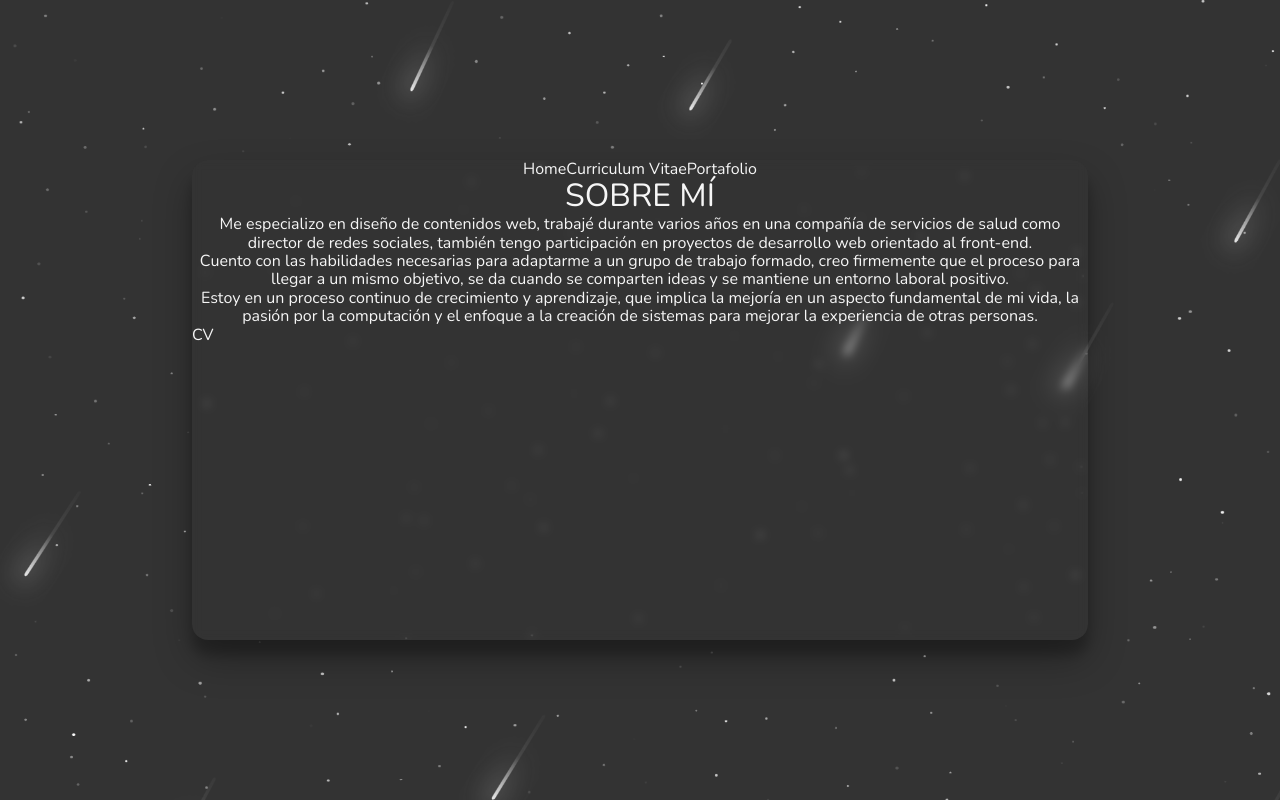
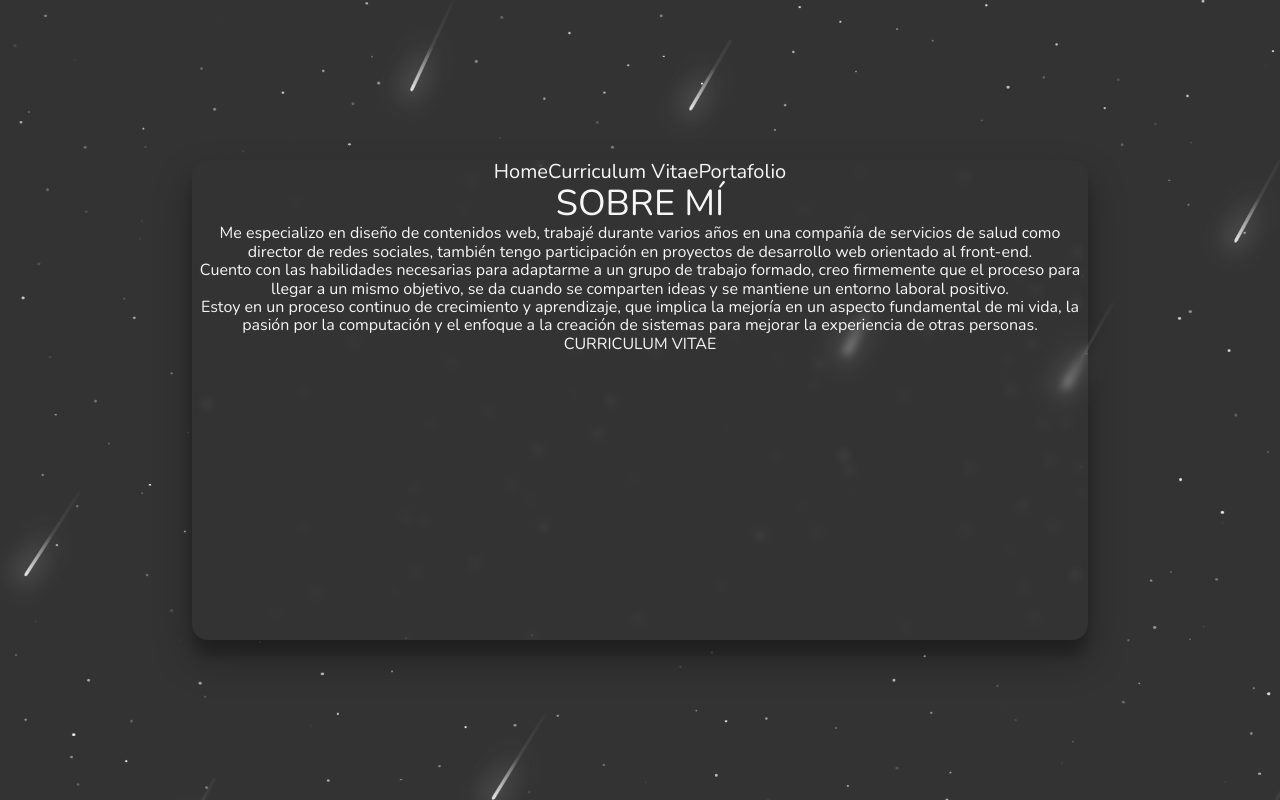
Before and after one commit to BalthaGonzalez/proyecto-bgl-web, a React (Vite) app: page /cv in a window 1280 px wide. Built offline with nearby package versions, Linux system fonts and the light colour scheme.

Commit message:
Feat: Styles

```diff
--- a/src/components/alertbutton/alertbutton.jsx
+++ b/src/components/alertbutton/alertbutton.jsx
@@ -10,9 +10,9 @@ export default function Alertbutton() {
     return (
 
         <a href="../src/assets/Curriculum-Vitae.pdf" target="_blank" rel="noopener noreferrer">
-            <AlertButton message="Visualizar Curriculum Vitae">
-                <button className="m-1 relative h-12 overflow-hidden rounded bg-neutral-950 px-5 py-2.5 text-white transition-all duration-300 hover:ring-2 hover:ring-neutral-800 hover:ring-offset-2">
-                    <span className="relative">CV</span>
+            <AlertButton message="Abrir en otra pestaña.">
+                <button className="u-color-bgl-white border rounded-lg p-4 ">
+                    <span className="relative">CURRICULUM VITAE</span>
                 </button>
             </AlertButton>
         </a>
--- a/src/components/biography/_biography.scss
+++ b/src/components/biography/_biography.scss
@@ -27,11 +27,17 @@
 
 .texto {
     position: relative;
-    @include animate-opacity(1s, 0s);
+    @include animate-opacity(1.5s, 0s);
 
     & p {
         position: relative;
-        @include animate-opacity(1.5s, 0s);
+        @include animate-opacity(2s, 0s);
+    }
+
+    .alertbutton {
+        fill: map.get(colors.$bgl-colors, white);
+        position: relative;
+        @include animate-opacity(2.5s, 0s);
     }
 }
 
--- a/src/components/biography/biography.jsx
+++ b/src/components/biography/biography.jsx
@@ -1,3 +1,5 @@
+import Alertbutton from '../alertbutton/alertbutton';
+
 import './_biography.scss';
 
 export default function biography() {
@@ -13,6 +15,9 @@ export default function biography() {
             <p className="mb-12">
                 Estoy en un proceso continuo de crecimiento y aprendizaje, que implica la mejoría en un aspecto fundamental de mi vida, la pasión por la computación y el enfoque a la creación de sistemas para mejorar la experiencia de otras personas.
             </p>
+            <div className='alertbutton'>
+                < Alertbutton />
+            </div>
         </article>
     )
 }
--- a/src/components/maincontainer/_maincontainer.scss
+++ b/src/components/maincontainer/_maincontainer.scss
@@ -24,4 +24,12 @@
     box-shadow: rgba(0, 0, 0, 0.3) 0px 19px 38px, rgba(0, 0, 0, 0.2) 0px 15px 12px;
     backdrop-filter: blur(5px);
     -webkit-backdrop-filter: blur(5px);
+
+    & h1 {
+        font-size: 36px;
+    }
+
+    & h2 {
+        font-size: 30px;
+    }
 }
--- a/src/components/menu/_menu.scss
+++ b/src/components/menu/_menu.scss
@@ -1,11 +1,14 @@
 @use "sass:map";
 @use "./../../colors.scss";
 
-button {
-    font-size: 16px;
-    color: map.get(colors.$bgl-colors, white);
+.navbuttons {
 
-    &::after {
+    & button {
+        font-size: 20px;
+        color: map.get(colors.$bgl-colors, white);
+    }
+
+    & ::after {
         background-color: map.get(colors.$bgl-colors, white);
     }
 }
--- a/src/components/menu/menu.jsx
+++ b/src/components/menu/menu.jsx
@@ -3,6 +3,7 @@ import './_menu.scss';
 
 export default function Menu() {
     return (
+        <div className="navbuttons">
             <nav>
                 <NavLink to="/">
                     <button className="mx-4 relative after:absolute after:bottom-0 after:left-0 after:right-0 after:h-[1px] after:w-full after:origin-bottom after:scale-x-0 after:transition-transform after:duration-300 after:ease-[cubic-bezier(0.65_0.05_0.36_1)] hover:after:origin-bottom hover:after:scale-x-100">
@@ -17,5 +18,6 @@ export default function Menu() {
                         Portafolio</button>
                 </NavLink>
             </nav>
+        </div>
     )
 }
--- a/src/components/profile/_profile.scss
+++ b/src/components/profile/_profile.scss
@@ -19,18 +19,18 @@
 
 .title {
     position: relative;
-    @include animate-opacity(1s, 0s);
+    @include animate-opacity(1.5s, 0s);
 }
 
 .button {
     position: relative;
-    @include animate-opacity(1.5s, 0s);
+    @include animate-opacity(2s, 0s);
 }
 
 svg path {
     fill: map.get(colors.$bgl-colors, white);
     position: relative;
-    @include animate-opacity(2s, 0s);
+    @include animate-opacity(2.5s, 0s);
 }
 
 @include keyframes-opacity;
--- a/src/components/profile/profile.jsx
+++ b/src/components/profile/profile.jsx
@@ -8,11 +8,10 @@ export default function profile() {
                 <h2 className="m-4">FRONT-END DEVELOPER</h2>
             </div>
             <a href="mailto:Balthagonzalez24@gmail.com">
-                <button className="button u-bgcolor-bgl-white u-color-bgl-gray cursor-pointer m-2 p-4 rounded-lg">
-                    <strong>¡TRABAJEMOS JUNTOS!</strong>
-                </button>
+                <button className="button u-color-bgl-white border rounded-lg p-4 m-4">
+                    ¡TRABAJEMOS JUNTOS!</button>
             </a>
-            <div className="flex justify-center my-4">
+            <div className="flex justify-center">
                 <a
                     className="m-4 w-8 block"
                     target="_blank"
--- a/src/pages/cv/cv.jsx
+++ b/src/pages/cv/cv.jsx
@@ -6,9 +6,6 @@ export const Cv = () => {
         <div className='h-full flex items-center'>
             <div className='flex flex-col justify-center'>
                 < Biography />
-                <div className='btn__wrapper flex justify-center w-full'>
-                    < Alertbutton />
-                </div>
             </div>
         </div>
     )
--- a/src/pages/portafolio/portafolio.jsx
+++ b/src/pages/portafolio/portafolio.jsx
@@ -1,7 +1,7 @@
 export const Portafolio = () => {
     return (
         <div className='h-full flex items-center'>
-            <h1 className='text-center u-color-bgl-white'>Portafolio</h1>
+            <h1 className='text-center u-color-bgl-white'>PORTAFOLIO</h1>
         </div>
     )
 }
```
Lines whose indentation alone changed are shown as unchanged.
